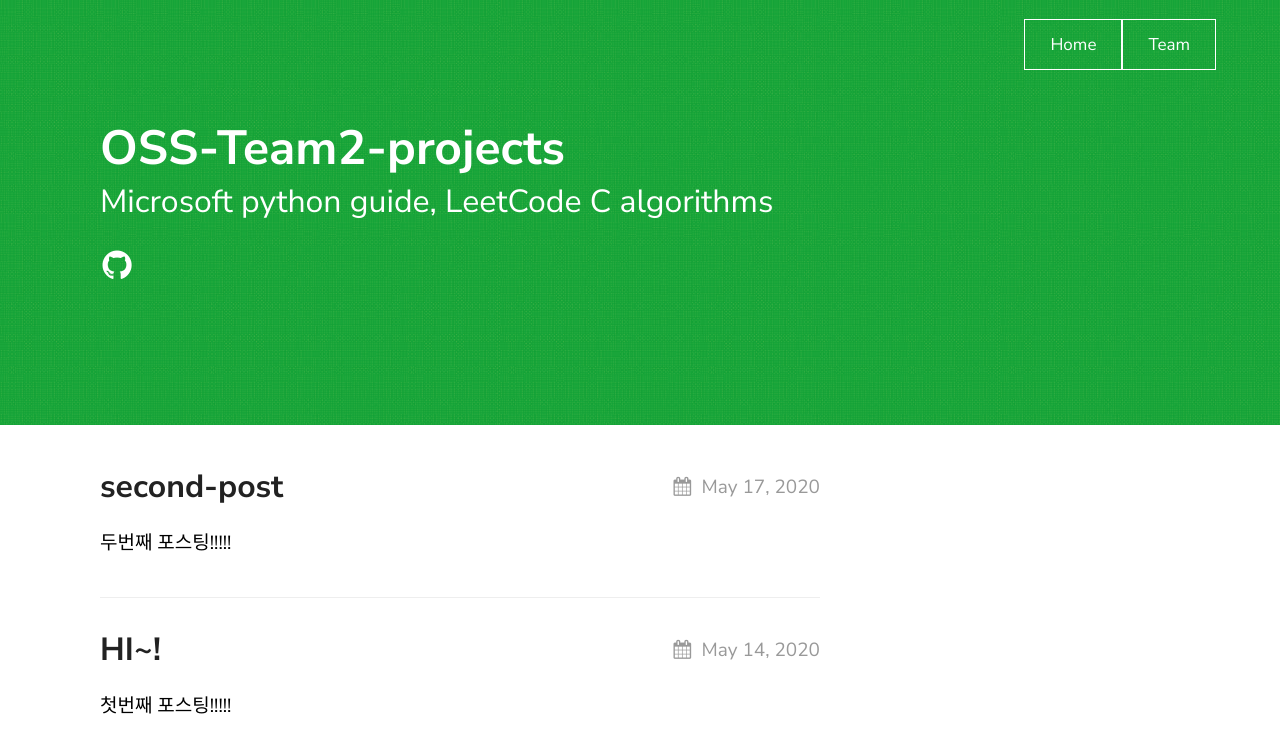
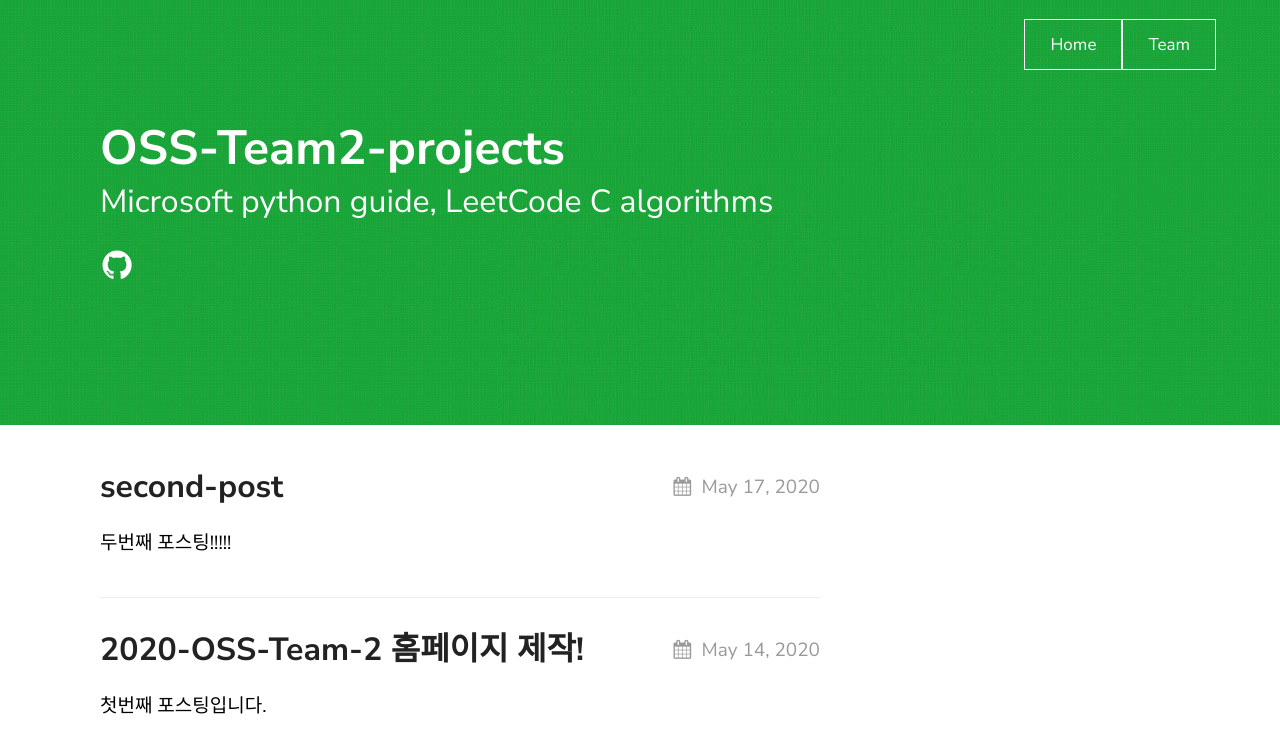
Before and after one commit to 20-1-SKKU-OSS/2020-1-OSS-2, a Jekyll site: the page built from docs/index.md, in a window 1280 px wide. Shown: the top 753 px of the page. Built offline with Jekyll 4.4.1, drawn with Linux system fonts in a browser that asks for light colours.

Commit message:
Update 2020-05-14-first-post.md

```diff
--- a/docs/_posts/2020-05-14-first-post.md
+++ b/docs/_posts/2020-05-14-first-post.md
@@ -1,10 +1,13 @@
 ---
 layout: post
-title:  "HI~!"
+title:  "2020-OSS-Team-2 홈페이지 제작!"
 date:   2020-05-14 19:30:00
 ---
-첫번째 포스팅!!!!!
+첫번째 포스팅입니다.
 
+가나다라마바사아자차카타파하
+
+ABCDEFGHIJKLMNOPQRSTUVWXYZ abcdefghijklmnopqrstuvwxyz
 ![texture theme preview](https://ww.namu.la/s/9bbcaf97a15e47ce088430c494c1fafb00abbcda54a7b909ca69fd79eb33ea5b04327f45d556b6ef762f226ce2b6af7a617f6301f02a2d6d0b4fe2234c9b7f5e3b1ff5db21d0f1f607d320f0b484fbba33498f413d442b5e0a057870e0a867fe)
 
 [jekyll-docs]: https://jekyllrb.com/docs/home
```
